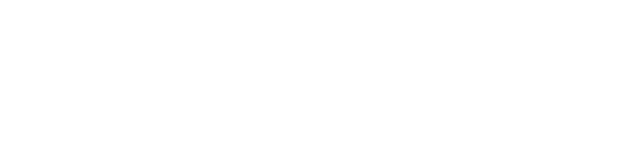
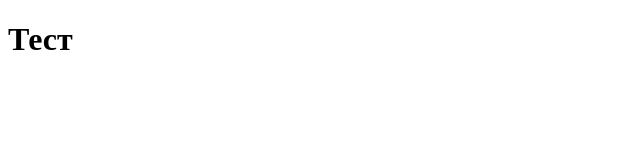
Before and after one commit to MariaAfanasyevam/test1, a plain HTML site: page index.html in a window 1280 px wide. Shown: the whole page, without its empty margins (0-640 px from the left). Drawn offline with Linux system fonts and the light colour scheme.

Commit message:
тестовое

```diff
--- a/index.html
+++ b/index.html
@@ -6,6 +6,8 @@
     <title>Document</title>
 </head>
 <body>
-
+    <h1>
+        Тест
+    </h1>
 </body>
 </html>
```
